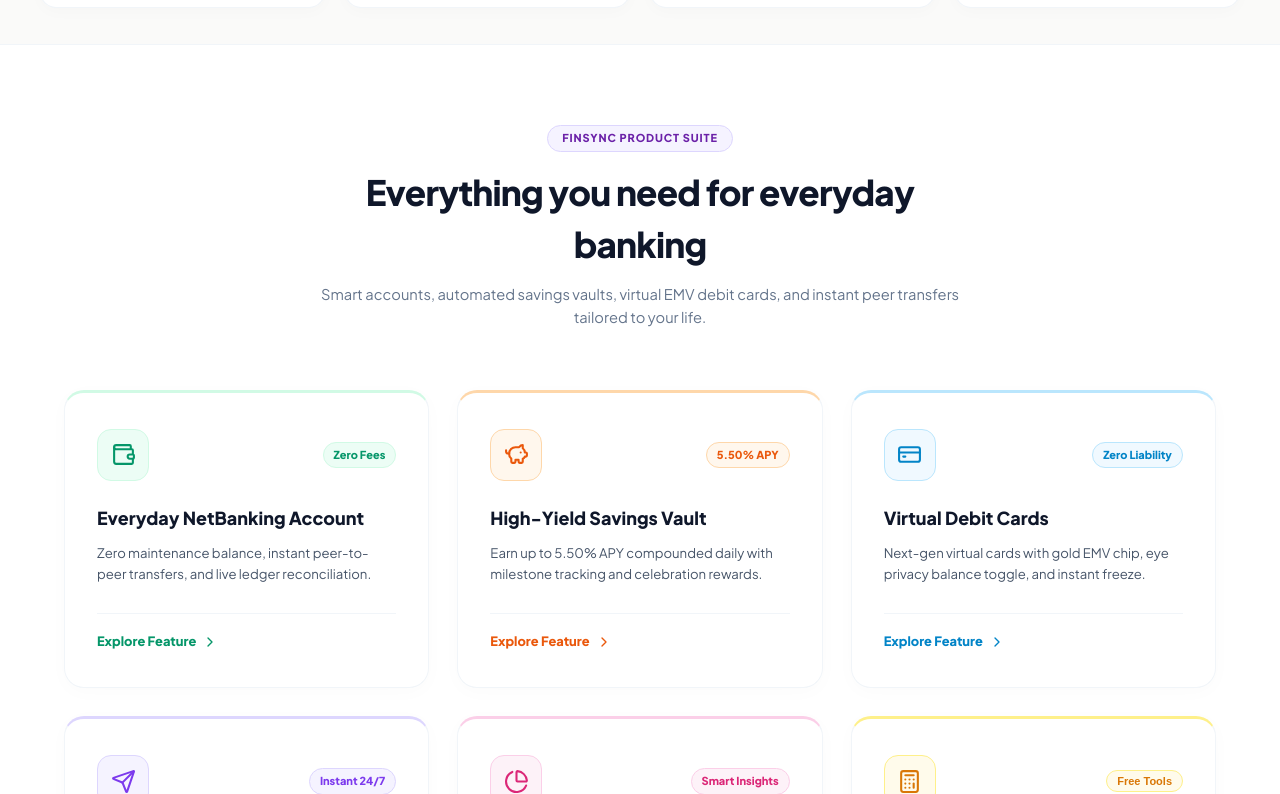
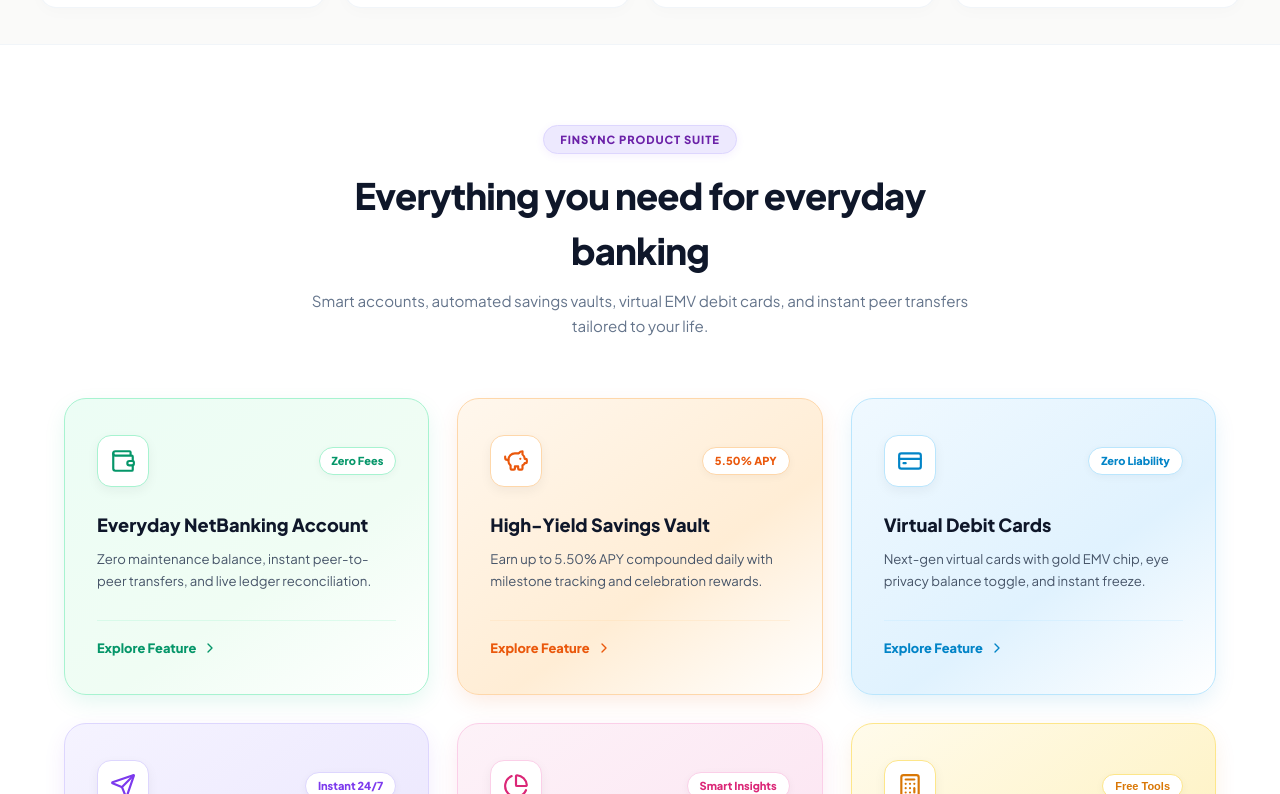
Before and after one commit to sathyag13/Finsync, a React (Vite) app in the folder frontend/: page / in a window 1280 px wide. Shown: the part 926-1720 px from the top of the page. Built offline with nearby package versions, Linux system fonts and the light colour scheme; no server answers.

Commit message:
feat: enhance product suite cards with rich pastel gradient backgrounds and colored borders

```diff
--- a/frontend/src/pages/Home.jsx
+++ b/frontend/src/pages/Home.jsx
@@ -43,10 +43,10 @@
       icon: Wallet,
       tag: 'Zero Fees',
       color: '#059669',
-      bgGlow: '#ffffff',
-      iconBg: '#ecfdf5',
-      borderColor: '#d1fae5',
-      accentGlow: 'rgba(167, 243, 208, 0.4)',
+      bgGradient: 'linear-gradient(145deg, #ecfdf5 0%, #f0fdf4 60%, #ffffff 100%)',
+      iconBg: '#ffffff',
+      borderColor: '#a7f3d0',
+      shadowColor: 'rgba(16, 185, 129, 0.14)',
       link: '/register'
     },
     {
@@ -57,10 +57,10 @@
       icon: PiggyBank,
       tag: '5.50% APY',
       color: '#ea580c',
-      bgGlow: '#ffffff',
-      iconBg: '#fff7ed',
+      bgGradient: 'linear-gradient(145deg, #fff7ed 0%, #ffedd5 60%, #ffffff 100%)',
+      iconBg: '#ffffff',
       borderColor: '#fed7aa',
-      accentGlow: 'rgba(254, 215, 170, 0.4)',
+      shadowColor: 'rgba(234, 88, 12, 0.14)',
       link: '/savings'
     },
     {
@@ -71,10 +71,10 @@
       icon: CreditCard,
       tag: 'Zero Liability',
       color: '#0284c7',
-      bgGlow: '#ffffff',
-      iconBg: '#f0f9ff',
+      bgGradient: 'linear-gradient(145deg, #f0f9ff 0%, #e0f2fe 60%, #ffffff 100%)',
+      iconBg: '#ffffff',
       borderColor: '#bae6fd',
-      accentGlow: 'rgba(186, 230, 253, 0.4)',
+      shadowColor: 'rgba(2, 132, 199, 0.14)',
       link: '/accounts'
     },
     {
@@ -85,10 +85,10 @@
       icon: Send,
       tag: 'Instant 24/7',
       color: '#7c3aed',
-      bgGlow: '#ffffff',
-      iconBg: '#f5f3ff',
+      bgGradient: 'linear-gradient(145deg, #f5f3ff 0%, #ede9fe 60%, #ffffff 100%)',
+      iconBg: '#ffffff',
       borderColor: '#ddd6fe',
-      accentGlow: 'rgba(221, 214, 254, 0.4)',
+      shadowColor: 'rgba(124, 58, 237, 0.14)',
       link: '/transfer'
     },
     {
@@ -99,10 +99,10 @@
       icon: PieChart,
       tag: 'Smart Insights',
       color: '#db2777',
-      bgGlow: '#ffffff',
-      iconBg: '#fdf2f8',
+      bgGradient: 'linear-gradient(145deg, #fdf2f8 0%, #fce7f3 60%, #ffffff 100%)',
+      iconBg: '#ffffff',
       borderColor: '#fbcfe8',
-      accentGlow: 'rgba(251, 207, 232, 0.4)',
+      shadowColor: 'rgba(219, 39, 119, 0.14)',
       link: '/expenses'
     },
     {
@@ -113,10 +113,10 @@
       icon: Calculator,
       tag: 'Free Tools',
       color: '#d97706',
-      bgGlow: '#ffffff',
-      iconBg: '#fffbeb',
-      borderColor: '#fef08a',
-      accentGlow: 'rgba(254, 240, 138, 0.4)',
+      bgGradient: 'linear-gradient(145deg, #fffbeb 0%, #fef3c7 60%, #ffffff 100%)',
+      iconBg: '#ffffff',
+      borderColor: '#fde68a',
+      shadowColor: 'rgba(217, 119, 6, 0.14)',
       onClick: () => handleOpenCalc('EMI')
     }
   ]
@@ -387,7 +387,7 @@
         </div>
       </motion.section>
 
-      {/* 3. PERSONAL BANKING PRODUCT SUITE (Subtle Pastel Accents on White Canvas) */}
+      {/* 3. PERSONAL BANKING PRODUCT SUITE (Vibrant Pastel Colored Cards) */}
       <motion.section
         initial={{ opacity: 0, y: 40 }}
         whileInView={{ opacity: 1, y: 0 }}
@@ -396,13 +396,13 @@
         style={{ maxWidth: 1200, margin: '80px auto 88px auto', padding: '0 24px', width: '100%', boxSizing: 'border-box' }}
       >
         <div style={{ textAlign: 'center', maxWidth: 680, margin: '0 auto 60px auto' }}>
-          <div style={{ display: 'inline-flex', alignItems: 'center', gap: 6, padding: '4px 14px', borderRadius: 99, background: '#f5f3ff', color: '#6b21a8', fontSize: '0.78rem', fontWeight: 800, letterSpacing: '0.08em', textTransform: 'uppercase', marginBottom: 14, border: '1px solid #ddd6fe' }}>
+          <div style={{ display: 'inline-flex', alignItems: 'center', gap: 6, padding: '5px 16px', borderRadius: 99, background: '#ede9fe', color: '#6b21a8', fontSize: '0.8rem', fontWeight: 800, letterSpacing: '0.08em', textTransform: 'uppercase', marginBottom: 14, border: '1.5px solid #ddd6fe', boxShadow: '0 2px 8px rgba(124, 58, 237, 0.08)' }}>
             FINSYNC PRODUCT SUITE
           </div>
-          <h2 style={{ fontSize: '2.5rem', fontWeight: 900, color: '#0f172a', margin: 0, letterSpacing: '-0.8px' }}>
+          <h2 style={{ fontSize: '2.6rem', fontWeight: 900, color: '#0f172a', margin: 0, letterSpacing: '-0.8px' }}>
             Everything you need for everyday banking
           </h2>
-          <p style={{ color: '#64748b', fontSize: '1.05rem', marginTop: 12, lineHeight: 1.6 }}>
+          <p style={{ color: '#64748b', fontSize: '1.08rem', marginTop: 12, lineHeight: 1.6 }}>
             Smart accounts, automated savings vaults, virtual EMV debit cards, and instant peer transfers tailored to your life.
           </p>
         </div>
@@ -416,20 +416,19 @@
                 whileInView={{ opacity: 1, y: 0, scale: 1 }}
                 viewport={{ once: false, amount: 0.2 }}
                 transition={{ duration: 0.5, delay: idx * 0.08 }}
-                whileHover={{ y: -6, boxShadow: `0 18px 32px rgba(15, 23, 42, 0.06)`, borderColor: p.borderColor, transition: { duration: 0.2 } }}
+                whileHover={{ y: -6, boxShadow: `0 20px 36px ${p.shadowColor}`, borderColor: p.color, transition: { duration: 0.2 } }}
                 style={{
                   padding: '36px 32px',
-                  borderRadius: 20,
-                  background: '#ffffff',
-                  border: `1.5px solid #f1f5f9`,
-                  borderTop: `3px solid ${p.borderColor}`,
+                  borderRadius: 22,
+                  background: p.bgGradient,
+                  border: `1.8px solid ${p.borderColor}`,
                   height: '100%',
                   display: 'flex',
                   flexDirection: 'column',
                   justifyContent: 'space-between',
                   boxSizing: 'border-box',
                   position: 'relative',
-                  boxShadow: '0 4px 20px rgba(15, 23, 42, 0.02)'
+                  boxShadow: `0 8px 24px -4px ${p.shadowColor}`
                 }}
               >
                 <div>
@@ -439,32 +438,34 @@
                         width: 52,
                         height: 52,
                         borderRadius: 14,
-                        background: p.iconBg,
+                        background: '#ffffff',
                         color: p.color,
                         display: 'flex',
                         alignItems: 'center',
                         justifyContent: 'center',
-                        border: `1px solid ${p.borderColor}`
+                        border: `1.5px solid ${p.borderColor}`,
+                        boxShadow: '0 4px 12px rgba(15, 23, 42, 0.05)'
                       }}
                     >
-                      <Icon size={25} />
+                      <Icon size={26} />
                     </div>
                     <span
                       style={{
                         fontSize: '11px',
                         fontWeight: 800,
-                        padding: '4px 10px',
+                        padding: '5px 12px',
                         borderRadius: 99,
-                        background: p.iconBg,
+                        background: '#ffffff',
                         color: p.color,
-                        border: `1px solid ${p.borderColor}`
+                        border: `1.5px solid ${p.borderColor}`,
+                        boxShadow: '0 2px 8px rgba(15, 23, 42, 0.04)'
                       }}
                     >
                       {p.tag}
                     </span>
                   </div>
 
-                  <h3 style={{ fontSize: '1.28rem', fontWeight: 800, color: '#0f172a', marginBottom: 10 }}>
+                  <h3 style={{ fontSize: '1.3rem', fontWeight: 800, color: '#0f172a', marginBottom: 10 }}>
                     {p.title}
                   </h3>
                   <p style={{ fontSize: '0.94rem', color: '#475569', lineHeight: 1.65, margin: 0 }}>
@@ -472,7 +473,7 @@
                   </p>
                 </div>
 
-                <div style={{ marginTop: 28, paddingTop: 18, borderTop: '1px solid #f1f5f9', display: 'flex', alignItems: 'center', gap: 6, color: p.color, fontWeight: 800, fontSize: '0.92rem' }}>
+                <div style={{ marginTop: 28, paddingTop: 18, borderTop: `1.5px solid ${p.borderColor}50`, display: 'flex', alignItems: 'center', gap: 6, color: p.color, fontWeight: 800, fontSize: '0.92rem' }}>
                   <span>Explore Feature</span>
                   <ChevronRight size={16} />
                 </div>
```
